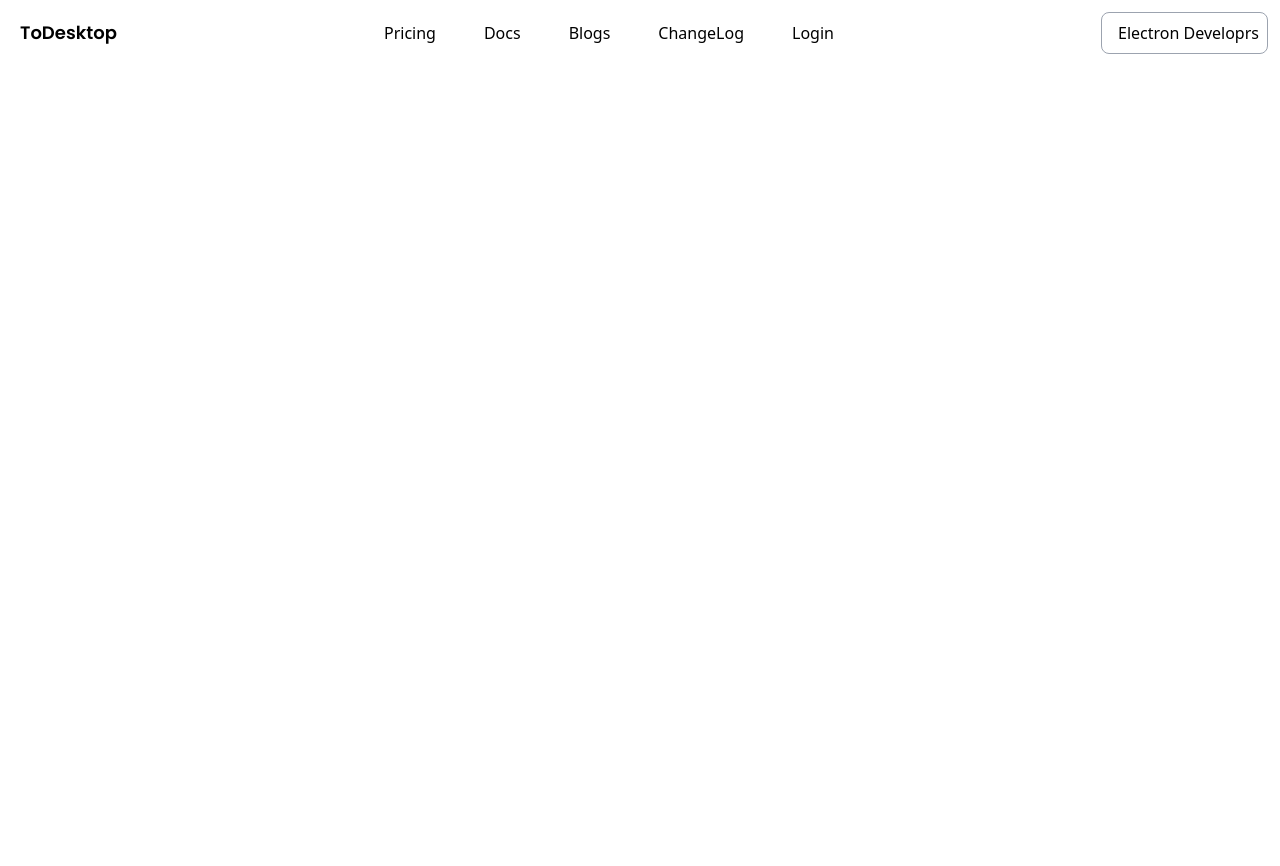
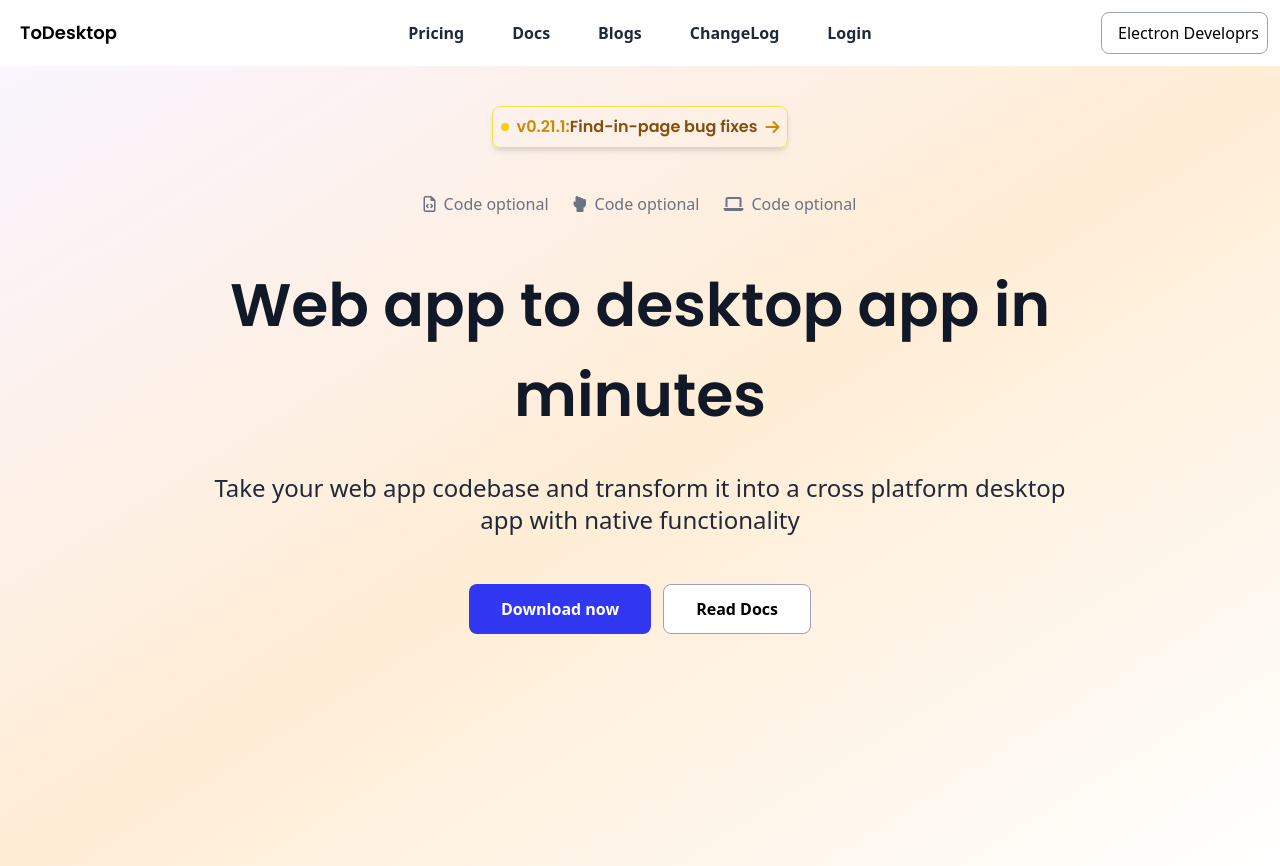
Before and after one commit to harsh-kumar-45/tailwindcss-project, a website: page index.html in a window 1280 px wide. Before the commit the page ends 800 px from the top, so only its background shows below. Drawn offline with nearby package versions, Linux system fonts and the light colour scheme.

Commit message:
done with hero-section

```diff
--- a/index.html
+++ b/index.html
@@ -33,23 +33,25 @@
 
       <nav class="p-3 flex bg-white justify-between items-center">
 
-        <a href="#" id="brand" class="flex gap-2 items-center">
+        <a href="#" id="brand" class="flex gap-2 items-center flex-1">
             <img  class="object-cover max-w-12 max-h-12" src="./asset/asset 0.png" alt="">
             <span class="text-lg font-medium font-display">ToDesktop</span>
             <!-- <span>ToDesktop</span> -->
         </a>
-        <div id="nav-menu" class="hidden md:flex gap-12">
-            <a href="#" class="font-medium hover:text-col">Pricing</a>
-            <a href="#" class="font-medium hover:text-col">Docs</a>
-            <a href="#" class="font-medium hover:text-col">Blogs</a>
-            <a href="#" class="font-medium hover:text-col">ChangeLog</a>
-            <a href="#" class="font-medium hover:text-col">Login</a>
+        <div id="nav-menu" class="hidden md:flex gap-12 flex-1">
+            <a href="#" class="font-bold hover:text-col text-gray-800">Pricing</a>
+            <a href="#" class="font-bold hover:text-col text-gray-800">Docs</a>
+            <a href="#" class="font-bold hover:text-col text-gray-800">Blogs</a>
+            <a href="#" class="font-bold hover:text-col text-gray-800">ChangeLog</a>
+            <a href="#" class="font-bold hover:text-col text-gray-800">Login</a>
 
         </div>
-        <button class="hidden md:flex   gap-2 items-center border border-gray-400 px-2 py-2 rounded-lg hover:border-gray-700">
+        <div class=" hidden lg:flex flex-1 justify-end">
+          <button class=" md:flex   gap-2 items-center border border-gray-400 px-2 py-2 rounded-lg hover:border-gray-700">
             <img src="./asset/asset 1.svg" alt="" srcset="">
             <span>Electron Developrs</span>
         </button>
+        </div>
 
         <button class="p-2 md:hidden" onclick="handleMenu()">
              <i class="fa-solid fa-bars text-gray-600"></i>
@@ -88,6 +90,53 @@
 
 
       </nav>
+      <!-- main -->
+
+      <main>
+
+        <div id="hero" class="min-h-screen bg-gradient-to-br from-purple-50 via-orange-100 to-transparent">
+          <div id="hero-container" class="max-w-4xl mx-auto px-5 pt-5 pb-32 flex flex-col sm:items-center sm:text-center" >
+            <div id="version-text" class="flex items-center gap-2 my-5 border border-yellow-300 bg-white-500 px-2 py-2 rounded-lg w-fit shadow-md hover:shadow-lg hover:-translate-y-1 transition group">
+              <!-- below is for  dot circle -->
+              <div class="h-2 w-2 bg-yellow-400 rounded-full "></div>
+              <p class="font-display font-medium text-yellow-600">v0.21.1:<span class="text-yellow-800">Find-in-page bug fixes</span></p>
+              <i class="fa-solid fa-arrow-right text-yellow-600 group-hover:translate-x-0.5 transition duration-300"></i>
+
+            </div>
+
+            <div id="hero-features" class=" hidden sm:flex gap-6 my-6">
+              <div class=" flex justify-center gap-2 items-center text-gray-500">
+                <i class="fa-regular fa-file-code"></i>
+                <p>Code optional</p>
+              </div>
+              <div class=" flex justify-center gap-2 items-center text-gray-500">
+                <i class="fa-solid fa-hand-back-fist"></i>
+                <p>Code optional</p>
+              </div>
+              <div class=" flex justify-center gap-2 items-center text-gray-500">
+                <i class="fa-solid fa-laptop"></i>
+                <p>Code optional</p>
+              </div>
+
+            </div>
+
+            <h1 class="text-4xl font-display font-semibold text-gray-900 leading-snug mt-5 sm:text-6xl sm:leading-normal">
+              Web app to desktop app in minutes
+            </h1>
+            <p class="text-xl mt-5 sm:text-2xl sm:mt-8 sm:text-gray-800 ">
+              Take your web app codebase and transform it into a cross
+              platform desktop app with native functionality
+            </p>
+            <div id="button-container " class="mt-12  flex flex-col sm:flex-row gap-3">
+              <button class="px-8 font-semibold py-3 text-white bg-col rounded-lg shadow-blue-600 hover:bg-opacity-90">Download now</button>
+              <button class="px-8 font-semibold py-3 text-black bg-white rounded-lg border border-gray-400">Read Docs</button>
+            </div>
+
+
+          </div>
+
+        </div>
+      </main>
 </body>
 <script src="script.js"></script>
 </html>
```
